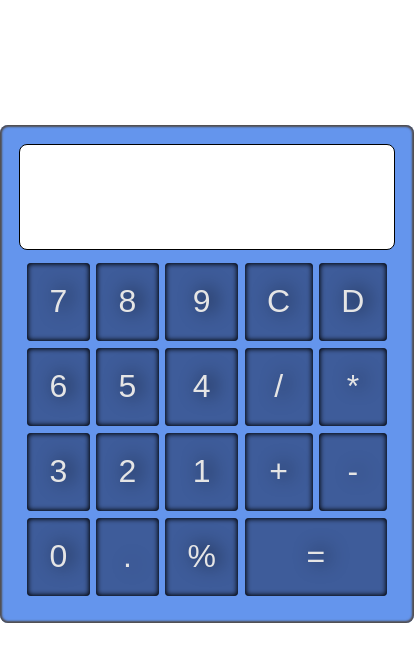
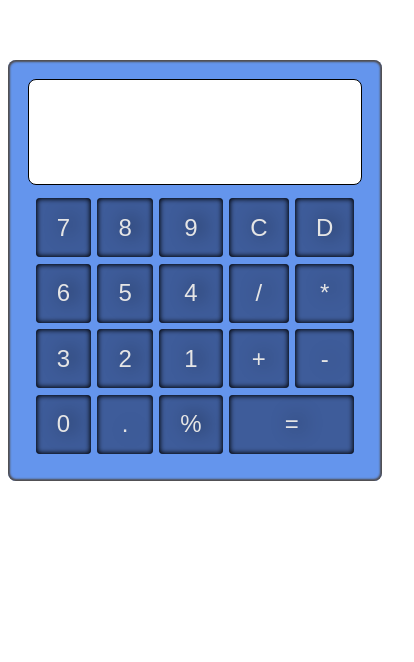
Before and after one commit to vusiSiya/Calculator-Project, a plain HTML site: page index.html in a window 390 px wide. Shown: the whole page, 414 px wide, since content can reach past the window. Drawn offline with Linux system fonts and the light colour scheme.

Commit message:
adjusting fontSize for small screens

```diff
--- a/index.css
+++ b/index.css
@@ -4,13 +4,13 @@ html, body{
 
 main {
     display: grid;
-    grid-template-rows: repeat(6, 1fr);
+    grid-template-rows: 1fr 7fr 1fr;
     grid-template-columns: repeat(3,1fr);
 }
 
 .calculator{
 	grid-column: 2/-2;
-	grid-row: 2/6;
+	grid-row: 2/-2;
 	display: grid;
 	gap: 0.3em;
 	padding: 1.2em;
@@ -24,8 +24,8 @@ main {
 button {
 	margin: 0.1rem;
 	width: auto;
-	padding: .65em .7em;
-	font-size: 2rem;
+	padding: .65em;
+	font-size: 1.5rem;
 	background-color: #3e5c9a;
 	border-radius: 0.25rem;
 	border: none;
--- a/index.js
+++ b/index.js
@@ -1,7 +1,6 @@
 const inputEl = document.querySelector(".input-El");
 const answerEl = document.querySelector(".answer-El");
 const numberBtns = document.querySelector(".number-btns");
-
 const operatorBtns = document.querySelector(".operator-btns");
 const btnsSection = document.querySelector(".all--buttons");
 let operatorIsClicked = false;
```
